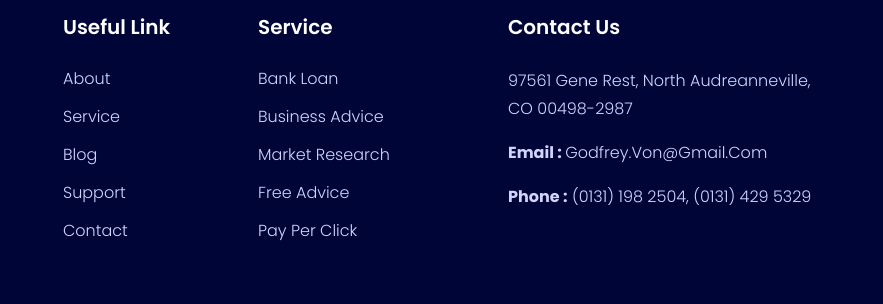
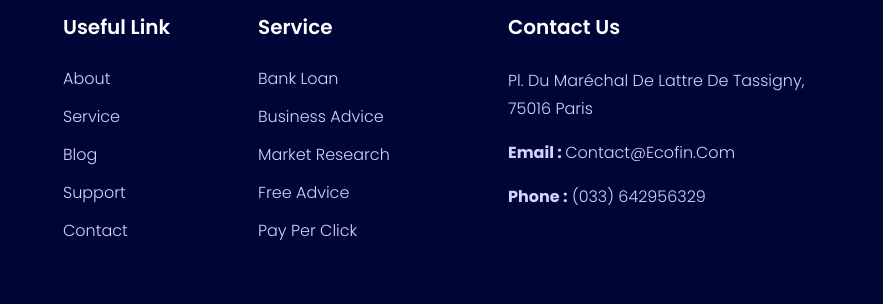
Before and after one commit to ECOFIN-platform/ecofin-central-platform, a plain HTML site: page blog.html in a window 1280 px wide. Shown: the part 3991-4295 px from the top of the page, 397-1280 px from the left. Drawn offline with Linux system fonts and the light colour scheme.

Commit message:
Fix contact details

```diff
--- a/blog.html
+++ b/blog.html
@@ -3,7 +3,7 @@
 
 <head>
     <meta charset="UTF-8">
-    <title>Blog || Bitra Creative Multi-Purpose HTML Template</title>
+    <title>Blog || ECOFIN</title>
 
     <!-- responsive meta -->
     <meta name="viewport" content="width=device-width, initial-scale=1">
@@ -424,9 +424,9 @@
                     <div class="title">
                         <h5>Contact Us</h5>
                     </div>
-                    <p>97561 Gene Rest, North Audreanneville, CO 00498-2987</p>
-                    <p><strong>Email : </strong> godfrey.von@gmail.com</p>
-                    <p><strong>Phone :</strong> (0131) 198 2504, (0131) 429 5329</p>
+                    <p>Pl. du Maréchal de Lattre de Tassigny, 75016 Paris</p>
+                    <p><strong>Email : </strong> contact@ecofin.com</p>
+                    <p><strong>Phone :</strong> (033) 642956329</p>
                 </div>
             </div>
             <!--End single footer widget-->
```
Also changed, not shown: 404.html (+4 -4 lines), about-us.html (+4 -4 lines), blog-single.html (+4 -4 lines), contact-us.html (+4 -4 lines), faq.html (+4 -4 lines), index-2.html (+4 -4 lines), index.html (+4 -4 lines), project-details.html (+4 -4 lines), project.html (+4 -4 lines), service-details.html (+4 -4 lines), services.html (+4 -4 lines).
